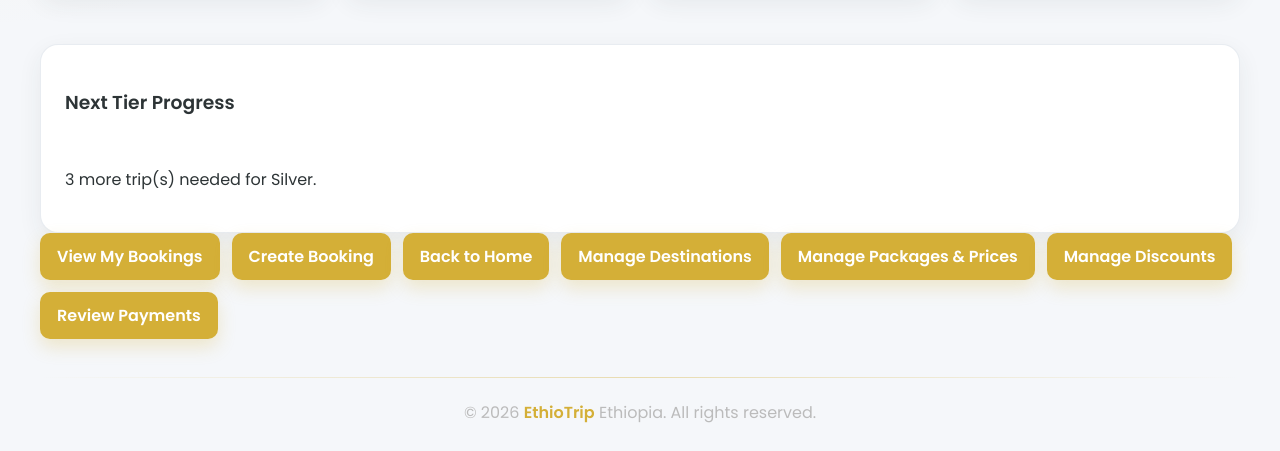
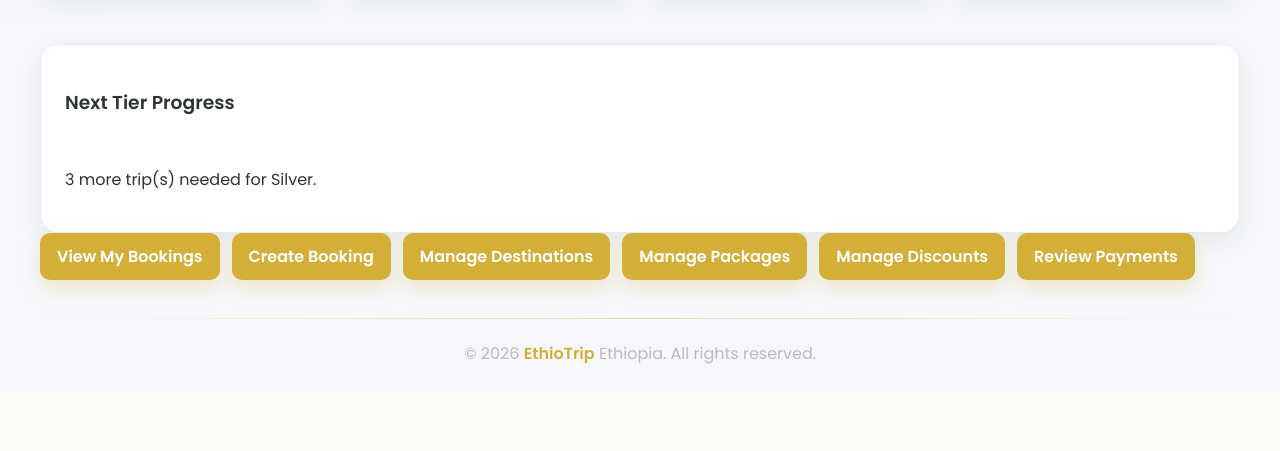
Before and after one commit to Solomon-Academic/EthioTrip, a PHP site: page /ethiotrip1/ethiotrip/public/dashboard in a window 1280 px wide. Shown: the part 483-934 px from the top of the page. After the commit the page ends 847 px from the top, so only its background shows below. Run offline with PHP 8.4, Linux system fonts and the light colour scheme; the visitor is signed in with stand-in values (Sample User, id 1); data comes from the database, SQL or seed files in the repository; data that the repository does not hold is empty.

Commit message:
add some features

```diff
--- a/backend/Views/dashboard/index.php
+++ b/backend/Views/dashboard/index.php
@@ -52,10 +52,9 @@
         <div class="actions">
             <a class="action" href="/ethiotrip1/ethiotrip/public/bookings">View My Bookings</a>
             <a class="action" href="/ethiotrip1/ethiotrip/public/bookings/create">Create Booking</a>
-            <a class="action" href="/ethiotrip1/ethiotrip/public/">Back to Home</a>
             <?php if (($user['role'] ?? '') === 'admin'): ?>
                 <a class="action" href="/ethiotrip1/ethiotrip/public/admin/destinations">Manage Destinations</a>
-                <a class="action" href="/ethiotrip1/ethiotrip/public/admin/packages">Manage Packages & Prices</a>
+                <a class="action" href="/ethiotrip1/ethiotrip/public/admin/packages">Manage Packages</a>
                 <a class="action" href="/ethiotrip1/ethiotrip/public/admin/discounts">Manage Discounts</a>
                 <a class="action" href="/ethiotrip1/ethiotrip/public/admin/bookings">Review Payments</a>
             <?php endif; ?>
```
